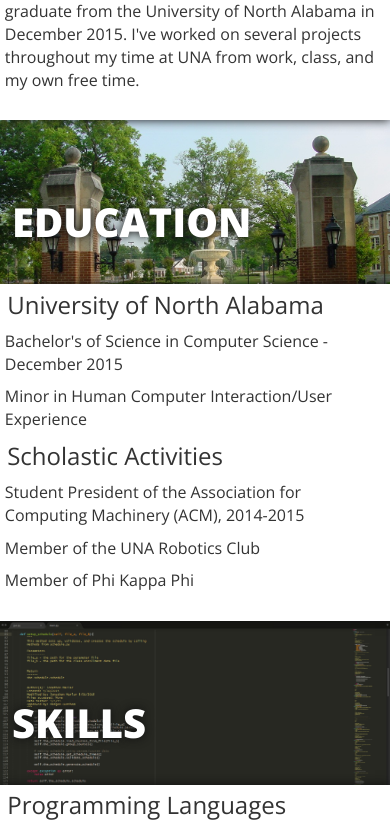
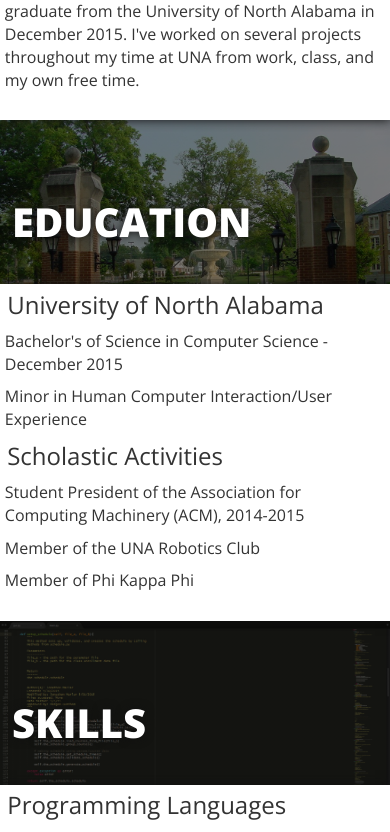
Before and after one commit to JonathonMarlar/JonathonMarlar.github.io, a plain HTML site: page about-me.html in a window 390 px wide. Shown: the part 329-1161 px from the top of the page. Drawn offline with nearby package versions, Linux system fonts and the light colour scheme.

Commit message:
Added transparent black color to some headings in About page, testing background image scaling for mobile devices

```diff
--- a/css/body-style.css
+++ b/css/body-style.css
@@ -2,6 +2,8 @@
 html {
     overflow-y: scroll;
 }
+
+html, body { height: 100%; }
 
 body {
     font-family: 'Open Sans', sans-serif;
@@ -102,15 +104,21 @@
 }
 
 div.edu {
-    background-image: url("../img/harrison-plaza.jpg");
+    background-image:
+        linear-gradient(rgba(0,0,0,0.5), rgba(0,0,0,0.5)),
+        url("../img/harrison-plaza.jpg");
 }
 
 div.skills {
-    background-image: url("../img/skills.jpg");
+    background-image:
+        linear-gradient(rgba(0,0,0,0.5), rgba(0,0,0,0.5)),
+        url("../img/skills.jpg");
 }
 
 div.work {
-    background-image: url("../img/algeo.jpg");
+    background-image:
+        linear-gradient(rgba(0,0,0,0.5), rgba(0,0,0,0.5)),
+        url("../img/algeo.jpg");
 }
 
 @media (min-width: 900px) {
```
